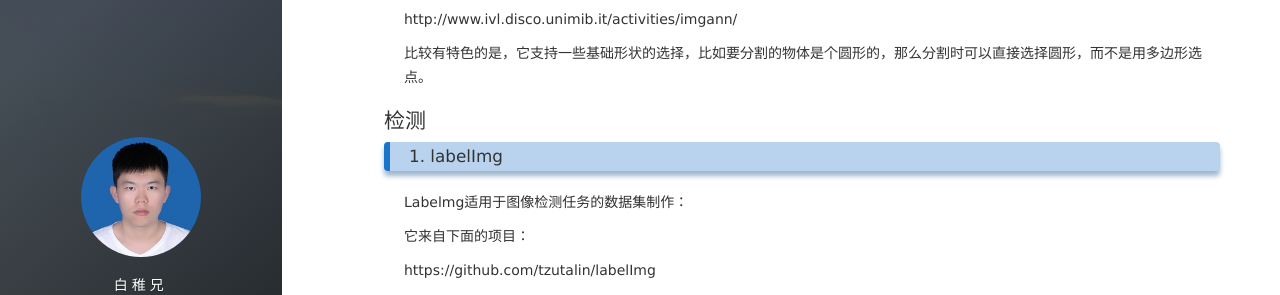
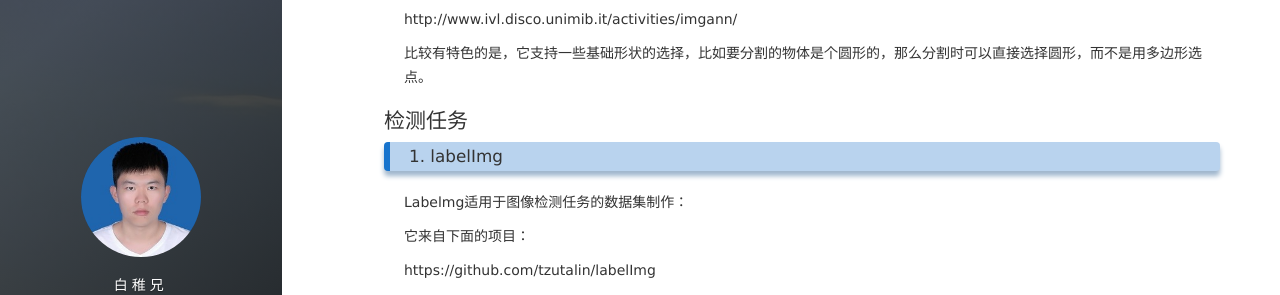
Before and after one commit to xujingxu/xujingxu.github.io, a Jekyll site: the page built from _posts/2018-06-12-深度学习常用图像标注工具.md, in a window 1280 px wide and 900 px high, scrolled down 462 px. Shown: the part 151-446 px from the top of the window. Built offline with Jekyll 4.4.1, drawn with Linux system fonts in a browser that asks for light colours; nearby versions of some CDN libraries; comment, search, counter and statistics services are not loaded.

Commit message:
Update 2018-06-12-深度学习常用图像标注工具.md

```diff
--- a/_posts/2018-06-12-深度学习常用图像标注工具.md
+++ b/_posts/2018-06-12-深度学习常用图像标注工具.md
@@ -36,7 +36,7 @@ http://www.ivl.disco.unimib.it/activities/imgann/
 
 比较有特色的是，它支持一些基础形状的选择，比如要分割的物体是个圆形的，那么分割时可以直接选择圆形，而不是用多边形选点。
 
-## 检测
+## 检测任务
 
 ### 1. labelImg
 
```
